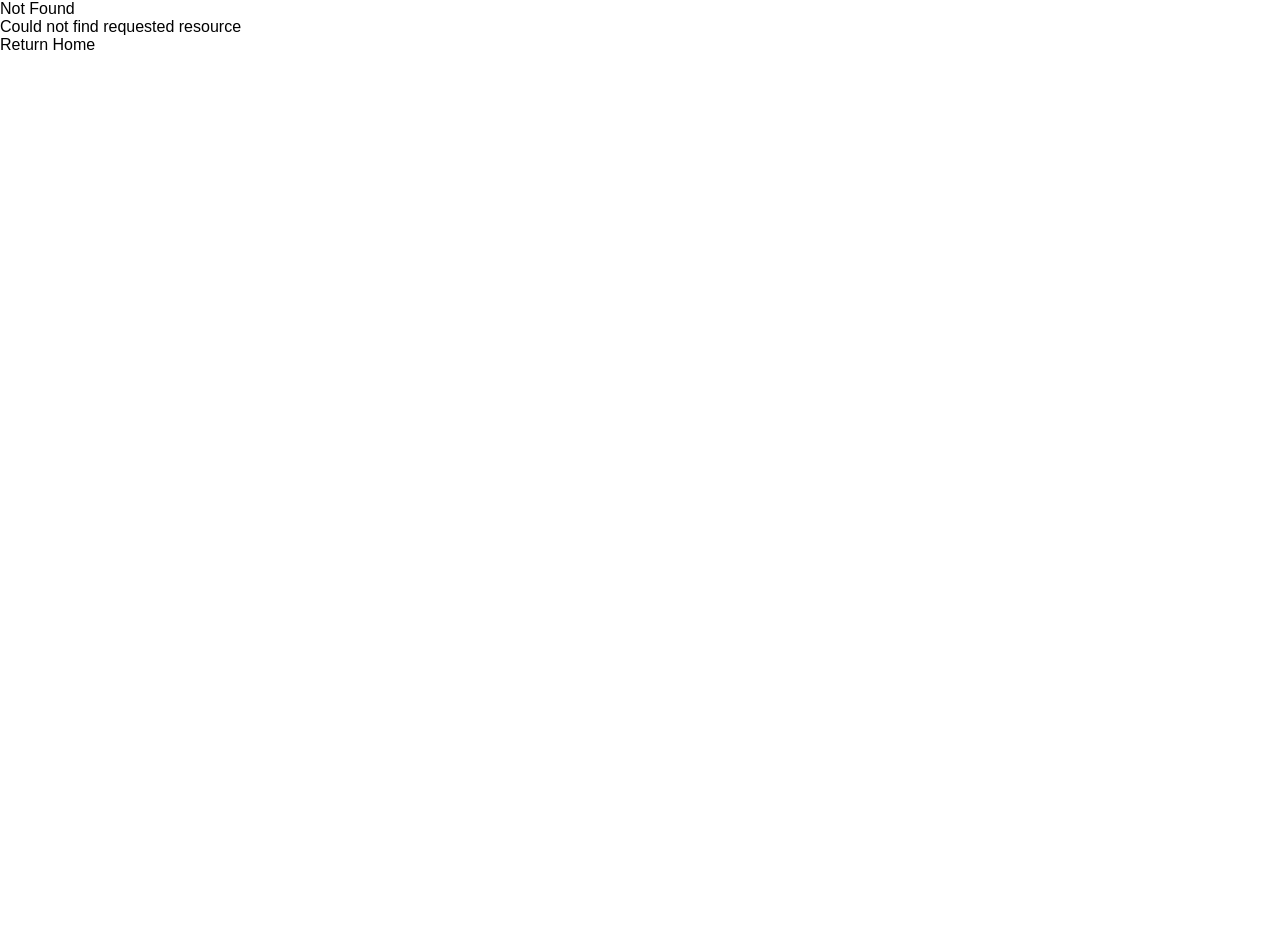
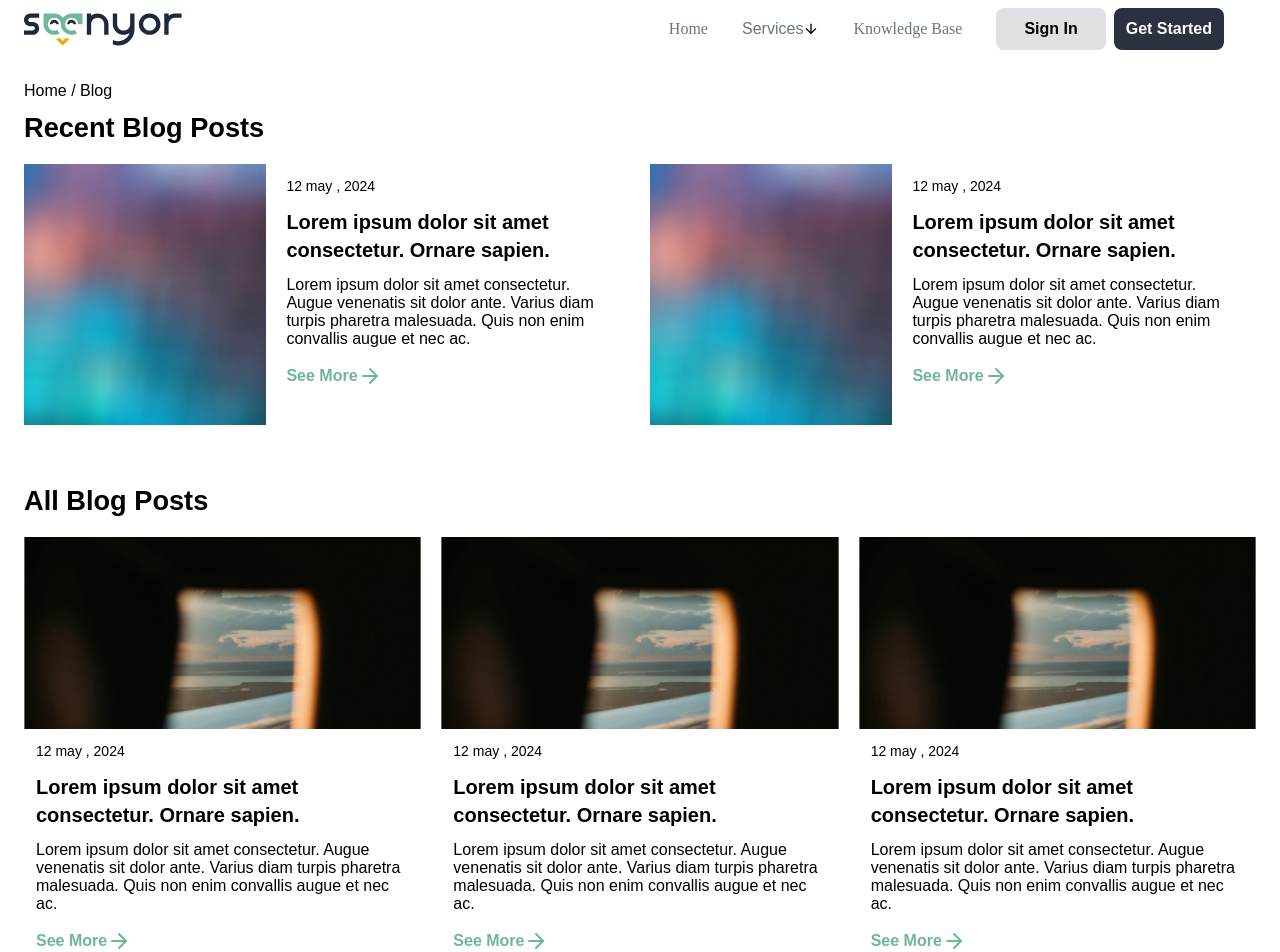
Before and after one commit to seenyor/new-seenyor, a Next.js app: page /blog in a window 1280 px wide. Before the commit this address had no page. Shown: the top 952 px of the page. Before the commit the page ends 800 px from the top, so only its background shows below. Built offline with nearby package versions, Linux system fonts and the light colour scheme; no server answers; a web font is replaced by a local one.

Commit message:
complete blog page

```diff
--- /dev/null
+++ b/src/app/(product)/blog/[blogdetails]/page.jsx
@@ -0,0 +1,11 @@
+import React from "react";
+
+const BlogDetails = () => {
+  return (
+    <div>
+      <h3>hofe io</h3>
+    </div>
+  );
+};
+
+export default BlogDetails;
--- /dev/null
+++ b/src/app/(product)/blog/page.jsx
@@ -0,0 +1,179 @@
+import { ArrowRight } from "lucide-react";
+import Image from "next/image";
+import Link from "next/link";
+
+const page = () => {
+  return (
+    <div className=" bg-white py-5 w-full max-w-7xl mx-auto">
+      <div className="mx-6 flex  flex-col gap-10 ">
+        {/* recent blog */}
+        <div>
+          <div className="flex justify-start py-3">
+            <Link href="/">Home</Link>
+            <span>&nbsp;/&nbsp;</span>
+            <Link href="/blog">Blog</Link>
+          </div>
+          <h3 className="text-[1.7rem] font-semibold pb-5">
+            Recent Blog Posts
+          </h3>
+          {/* cards */}
+          <div className="flex md:flex-col justify-between items-center gap-5">
+            <div className="flex justify-between gap-2">
+              <Image
+                className="w-[40%] h-auto"
+                src="/images/blog1.png"
+                height={300}
+                width={200}
+                alt=""
+              />
+              <div className="w-[60%] p-3">
+                <p className="text-sm">12 may , 2024</p>
+                <h4 className="text-xl font-semibold py-3">
+                  Lorem ipsum dolor sit amet consectetur. Ornare sapien.
+                </h4>
+                <p>
+                  Lorem ipsum dolor sit amet consectetur. Augue venenatis sit
+                  dolor ante. Varius diam turpis pharetra malesuada. Quis non
+                  enim convallis augue et nec ac.
+                </p>
+                <Link
+                  className="flex items-center text-primary pt-4 font-semibold"
+                  href="/blog/details"
+                >
+                  <span> See More </span>
+                  <ArrowRight />
+                </Link>
+              </div>
+            </div>
+            <div className="flex justify-between gap-2">
+              <Image
+                className="w-[40%] h-auto"
+                src="/images/blog1.png"
+                height={300}
+                width={200}
+                alt=""
+              />
+              <div className="w-[60%] p-3">
+                <p className="text-sm">12 may , 2024</p>
+                <h4 className="text-xl font-semibold py-3">
+                  Lorem ipsum dolor sit amet consectetur. Ornare sapien.
+                </h4>
+                <p>
+                  Lorem ipsum dolor sit amet consectetur. Augue venenatis sit
+                  dolor ante. Varius diam turpis pharetra malesuada. Quis non
+                  enim convallis augue et nec ac.
+                </p>
+                <Link
+                  className="flex items-center text-primary pt-4 font-semibold"
+                  href="blog/details"
+                >
+                  <span> See More </span>
+                  <ArrowRight />
+                </Link>
+              </div>
+            </div>
+          </div>
+        </div>
+
+        {/* all blog post */}
+        <div>
+          <h3 className="text-[1.7rem] font-semibold mt-5 pb-5">
+            All Blog Posts
+          </h3>
+          {/* cards */}
+          <div className="grid grid-cols-3 sm:grid-cols-1 gap-5">
+            <div className="flex justify-center">
+              <div className="">
+                <Image
+                  className="w-full h-auto"
+                  src="/images/blog.png"
+                  height={300}
+                  width={200}
+                  alt=""
+                />
+                <div className="p-3">
+                  <p className="text-sm">12 may , 2024</p>
+                  <h4 className="text-xl font-semibold py-3">
+                    Lorem ipsum dolor sit amet consectetur. Ornare sapien.
+                  </h4>
+                  <p>
+                    Lorem ipsum dolor sit amet consectetur. Augue venenatis sit
+                    dolor ante. Varius diam turpis pharetra malesuada. Quis non
+                    enim convallis augue et nec ac.
+                  </p>
+                  <Link
+                    className="flex items-center text-primary pt-4 font-semibold"
+                    href="/blog/details"
+                  >
+                    <span> See More </span>
+                    <ArrowRight />
+                  </Link>
+                </div>
+              </div>
+            </div>
+            <div className="flex justify-center">
+              <div className="">
+                <Image
+                  className="w-full h-auto"
+                  src="/images/blog.png"
+                  height={300}
+                  width={200}
+                  alt=""
+                />
+                <div className="p-3">
+                  <p className="text-sm">12 may , 2024</p>
+                  <h4 className="text-xl font-semibold py-3">
+                    Lorem ipsum dolor sit amet consectetur. Ornare sapien.
+                  </h4>
+                  <p>
+                    Lorem ipsum dolor sit amet consectetur. Augue venenatis sit
+                    dolor ante. Varius diam turpis pharetra malesuada. Quis non
+                    enim convallis augue et nec ac.
+                  </p>
+                  <Link
+                    className="flex items-center text-primary pt-4 font-semibold"
+                    href="/blog/details"
+                  >
+                    <span> See More </span>
+                    <ArrowRight />
+                  </Link>
+                </div>
+              </div>
+            </div>
+            <div className="flex justify-center">
+              <div className="">
+                <Image
+                  className="w-full h-auto"
+                  src="/images/blog.png"
+                  height={300}
+                  width={200}
+                  alt=""
+                />
+                <div className="p-3">
+                  <p className="text-sm">12 may , 2024</p>
+                  <h4 className="text-xl font-semibold py-3">
+                    Lorem ipsum dolor sit amet consectetur. Ornare sapien.
+                  </h4>
+                  <p>
+                    Lorem ipsum dolor sit amet consectetur. Augue venenatis sit
+                    dolor ante. Varius diam turpis pharetra malesuada. Quis non
+                    enim convallis augue et nec ac.
+                  </p>
+                  <Link
+                    className="flex items-center text-primary pt-4 font-semibold"
+                    href="/blog/details"
+                  >
+                    <span> See More </span>
+                    <ArrowRight />
+                  </Link>
+                </div>
+              </div>
+            </div>
+          </div>
+        </div>
+      </div>
+    </div>
+  );
+};
+
+export default page;
--- a/src/components/layouts/Footer/index.jsx
+++ b/src/components/layouts/Footer/index.jsx
@@ -138,7 +138,7 @@ const Footer = () => {
               <ul>
                 <li className="mb-2 leading-6">
                   <a
-                    href="javascript:void(0)"
+                    href="/about"
                     className="transition-colors duration-300 hover:text-emerald-500 focus:text-emerald-600"
                   >
                     About Us
@@ -146,7 +146,7 @@ const Footer = () => {
                 </li>
                 <li className="mb-2 leading-6">
                   <a
-                    href="javascript:void(0)"
+                    href="/blog"
                     className="transition-colors duration-300 hover:text-emerald-500 focus:text-emerald-600"
                   >
                     Blog
```
Also changed, not shown: public/images/blog.png (added), public/images/blog1.png (added).
